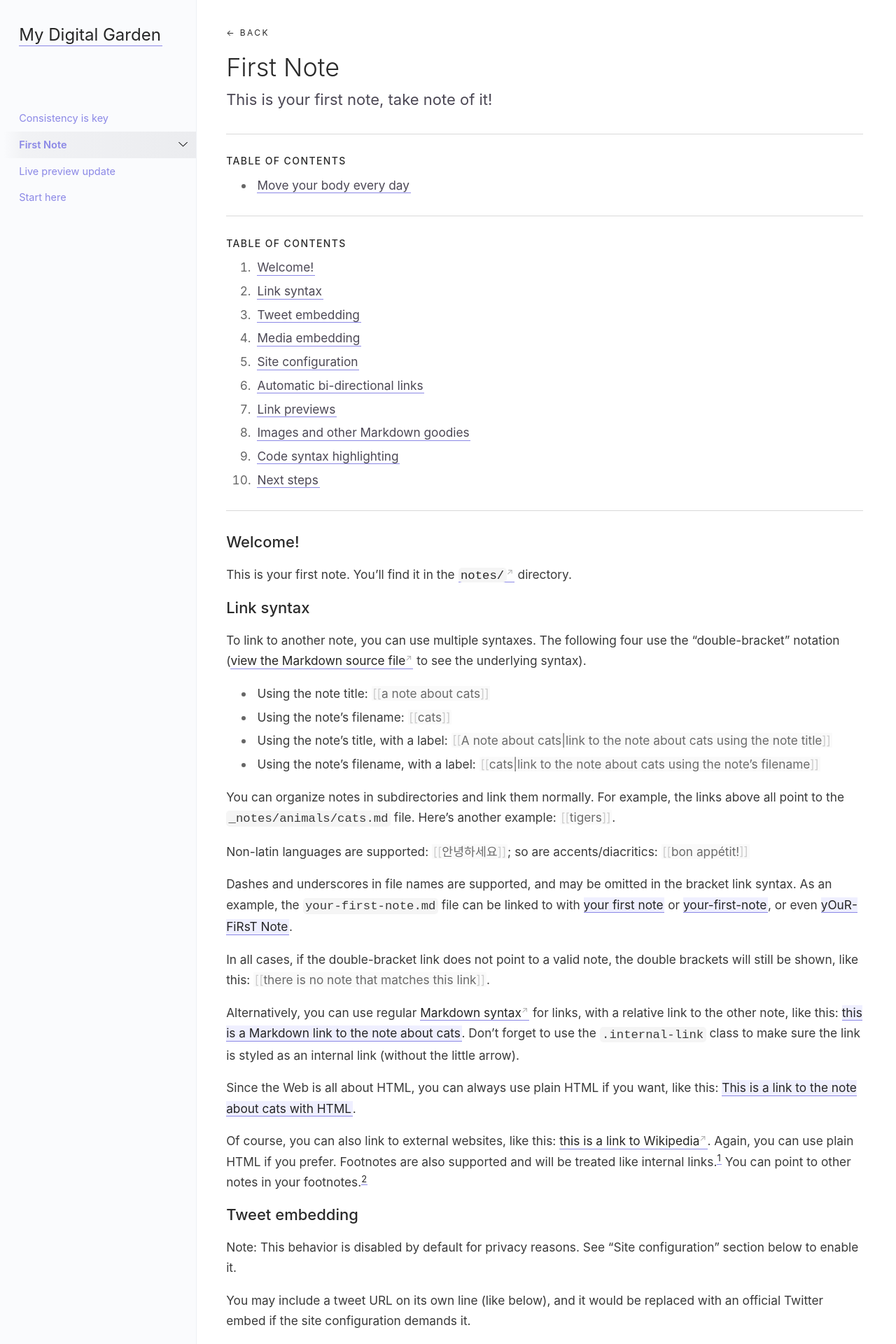
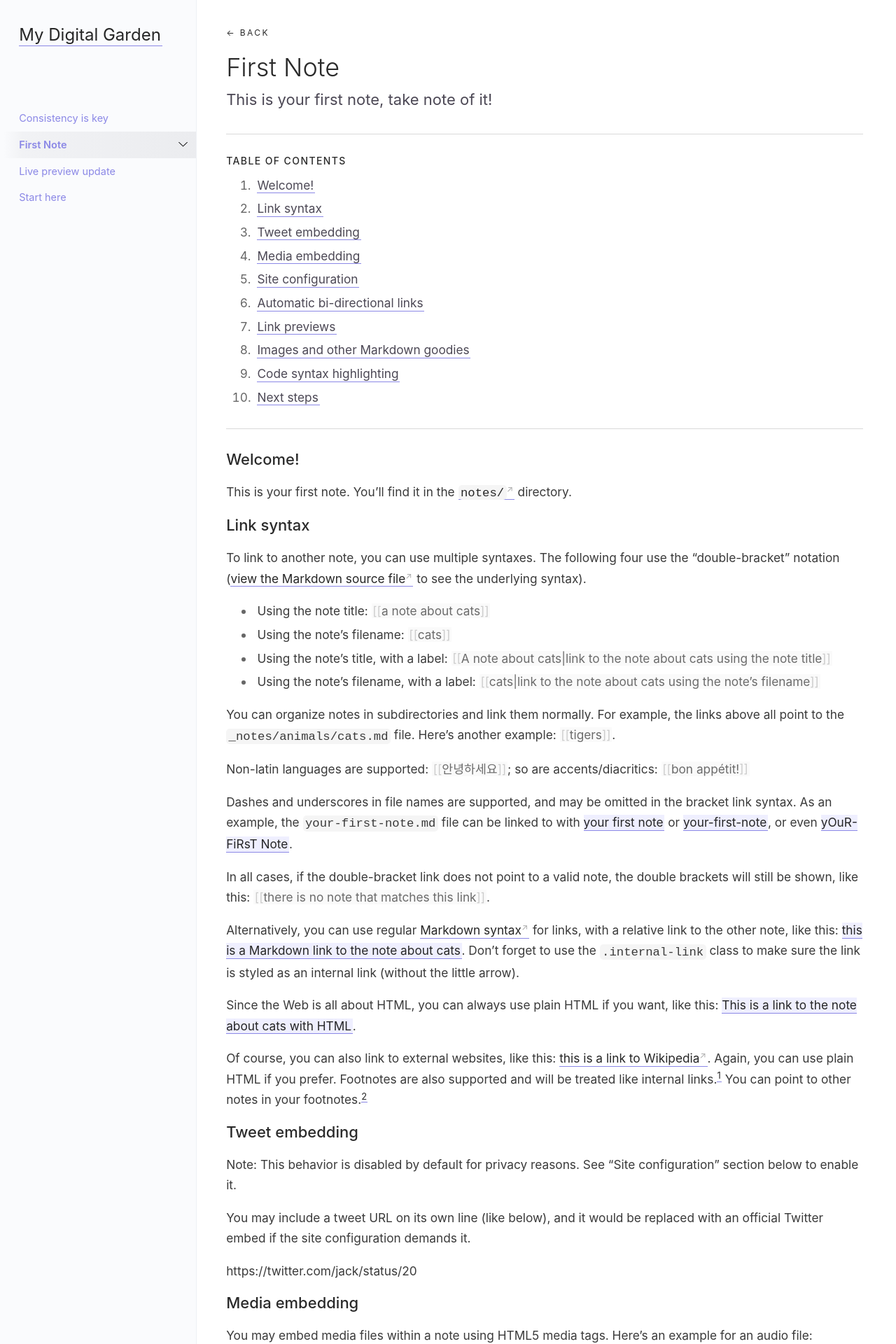
Before and after one commit to andyw-0612/andyw-0612.github.io, a Jekyll site: the page built from _notes/your-first-note.md, in a window 1280 px wide. Shown: the top 1920 px of the page at 70% size. Built offline with Jekyll 4.4.1, drawn with Linux system fonts in a browser that asks for light colours; some of the changed text lies outside the part shown.

Commit message:
removed the 'desc' frontmatter and moved parent page toc to bottom

```diff
--- a/_layouts/note.html
+++ b/_layouts/note.html
@@ -10,17 +10,13 @@
   </div>
 
   <div id="notes-entry-container">
-    {% if page.type != 'pages' and page.desc and page.desc != "" %}
-    <time datetime="{{ page.last_modified_at | date_to_xmlschema }}">
-    {{ page.desc }}
-    </time>
-    {% endif %}
-
     <content>
 
       {% comment %}
         if the note has child pages, display a table of content similar to the Kramdown's auto generated one
       {% endcomment %}
+
+      {{ content }}
 
       {% if page.has_children == true and page.has_toc != false %}
 
@@ -37,8 +33,6 @@
         </ul>
 
       {% endif %}
-
-      {{ content }}
 
       <p>This line appears after every note.</p>
     </content>
--- a/_notes/your-first-note.md
+++ b/_notes/your-first-note.md
@@ -3,6 +3,10 @@
 desc: "This is your first note, take note of it!"
 has_children: true
 ---
+<header>
+This is your first note, take note of it!
+</header>
+
 <hr>
 ## Table of Contents
 {:.no_toc .toc-heading}
--- a/_sass/_style.scss
+++ b/_sass/_style.scss
@@ -156,14 +156,14 @@
   color: mix($color-text, white, 80%);
 }
 
-/* Time
+/* Header
    ========================================================================== */
 
 /**
  * 1. This is the element that displays a gray colored 'description' for each note
  */
 
- time {
+header {
   display: block;
   color: $color-toc;
   font-size: 22px;
```
Also changed, not shown: _notes/move your body every day.md (+4 -1 lines).
